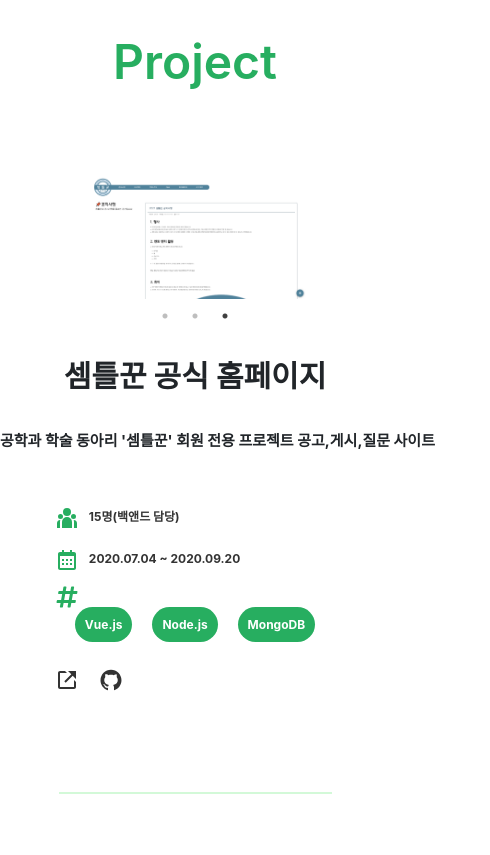
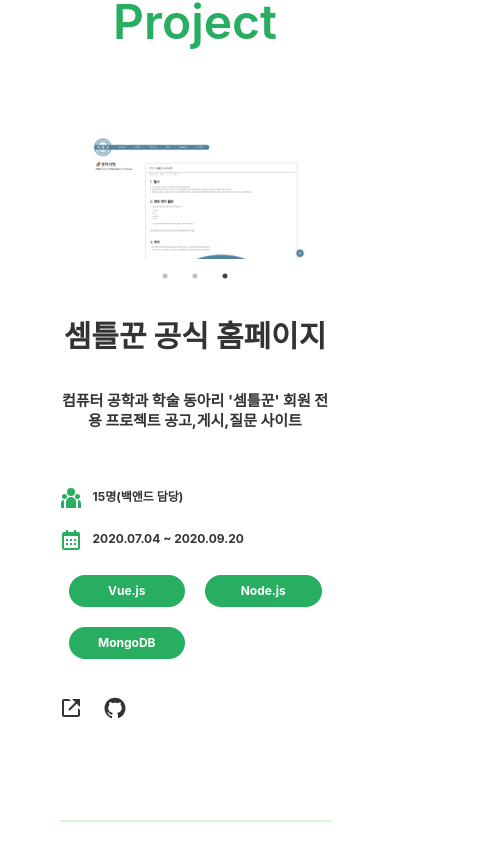
Before and after one commit to HwangYoonSeong/HwangYoonSeong.github.io, a React (Create React App) app in the folder portfolio/: page / in a window 390 px wide. Shown: the part 3339-4194 px from the top of the page, 490 px wide, since content can reach past the window. Built offline with nearby package versions, Linux system fonts and the light colour scheme.

Commit message:
수정
모바일 뷰에서 가로 스크롤 없애기

```diff
--- a/portfolio/src/components/Section/Home.js
+++ b/portfolio/src/components/Section/Home.js
@@ -84,7 +84,6 @@ const Home = () => {
         typingTxt = typingTxt.split(""); // 한글자씩 자른다.
         if (typingBool === false) { // 타이핑이 진행되지 않았다면
             typingBool = true;
-            console.log(typingTxt.length);
             var tyInt = setInterval(typing, 100); // 반복동작
 
         }
--- a/portfolio/src/components/Section/Projects/ProjectPresenter.js
+++ b/portfolio/src/components/Section/Projects/ProjectPresenter.js
@@ -4,7 +4,6 @@ import Slider from "react-slick";
 
 import { RiTeamFill } from "react-icons/ri";
 import { BiCalendar } from "react-icons/bi";
-import { FaHashtag } from "react-icons/fa";
 import { BiLinkExternal } from "react-icons/bi";
 import { AiFillGithub } from "react-icons/ai";
 
@@ -34,7 +33,7 @@ const Content = styled.div`
     justify-content:space-between;
     align-items:center;
     border-bottom:2px solid #d3f9d8;
-    @media (max-width: 1124px) {
+    @media (max-width: 1024px) {
         display:block;
         padding:0px;
         margin:80px auto;
@@ -53,10 +52,10 @@ const About = styled.div`
     margin-left:7%;
     margin-bottom:80px;
     @media (max-width: 1024px) {
+        width:100%;
         text-align:center;
         display:flex;
         flex-direction:column;
-        align-items:center;
         margin:0 auto;
         margin-bottom:100px;
 }
@@ -132,12 +131,9 @@ const PrjImage = styled.img`
    width:100%;
 `;
 
-const PrjTitle = styled.pre`
+const PrjTitle = styled.p`
     font-size: 30px;
     font-weight:bold;
-    overflow-y:hidden;
-    overflow-x:hidden;
-
 `
 const IconTxt = styled.span`
     display:inline-block;
@@ -158,23 +154,35 @@ const IconWrap = styled.div`
 
 `
 
-const PrjContent = styled.pre`
+const PrjContent = styled.p`
     line-height:20px;
     font-size: 15px;
     margin:40px 0;
     font-weight:bold;
-    overflow-y:hidden;
-    overflow-x:hidden;
+
 `
 
-const Skill = styled.span`
+const SkillList = styled.ul`
+display: grid;
+grid-template-columns: repeat(6,1fr);
+
+@media(max-width: 400px) {
+    grid-template-columns: repeat(2, 1fr);
+ }
+
+`
+const Skill = styled.li`
   font-weight:bold;
   background:  #27ae60;
   margin:10px;
   border-radius:50px;
   padding:10px;
   color:white;
+  text-align:center;
+
 `
+
+
 
 //const imgUrl = require(semtleggun);
 const ProjectPresenter = (props) => {
@@ -227,15 +235,14 @@ const ProjectPresenter = (props) => {
                                         <BiCalendar size="1.5rem" style={{ display: "inline-block", color: "#27ae60" }} /><IconTxt>{prj.period}</IconTxt>
                                     </IconWrap>
                                     <IconWrap>
-                                        <FaHashtag size="1.5rem" style={{ display: "inline-block", color: "#27ae60" }} />
-                                        <IconTxt>
+                                        <SkillList>
                                             {prj.skills.map((skill, idx) => {
                                                 return (
                                                     <Skill key={idx}>{skill}</Skill>
                                                 );
                                             })}
+                                        </SkillList>
 
-                                        </IconTxt>
                                     </IconWrap>
                                     <br></br>
                                     <IconWrap>
--- a/portfolio/src/components/Section/Skill/SkillPresenter.js
+++ b/portfolio/src/components/Section/Skill/SkillPresenter.js
@@ -35,7 +35,8 @@ const SkillList = styled.ul`
         grid-template-columns: repeat(3, 200px);
     }
     @media(max-width: 743px) {
-        grid-template-columns: repeat(2, 200px);
+        grid-gap: 0px;
+        grid-template-columns: repeat(2, 180px);
      }
 
 `;
```
